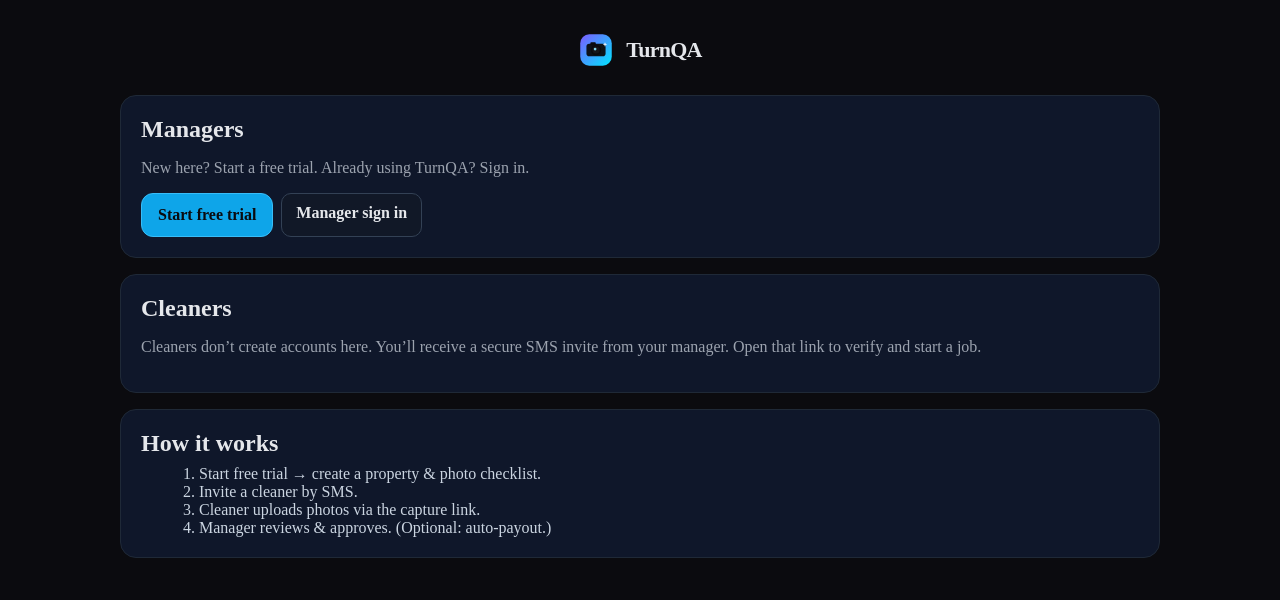
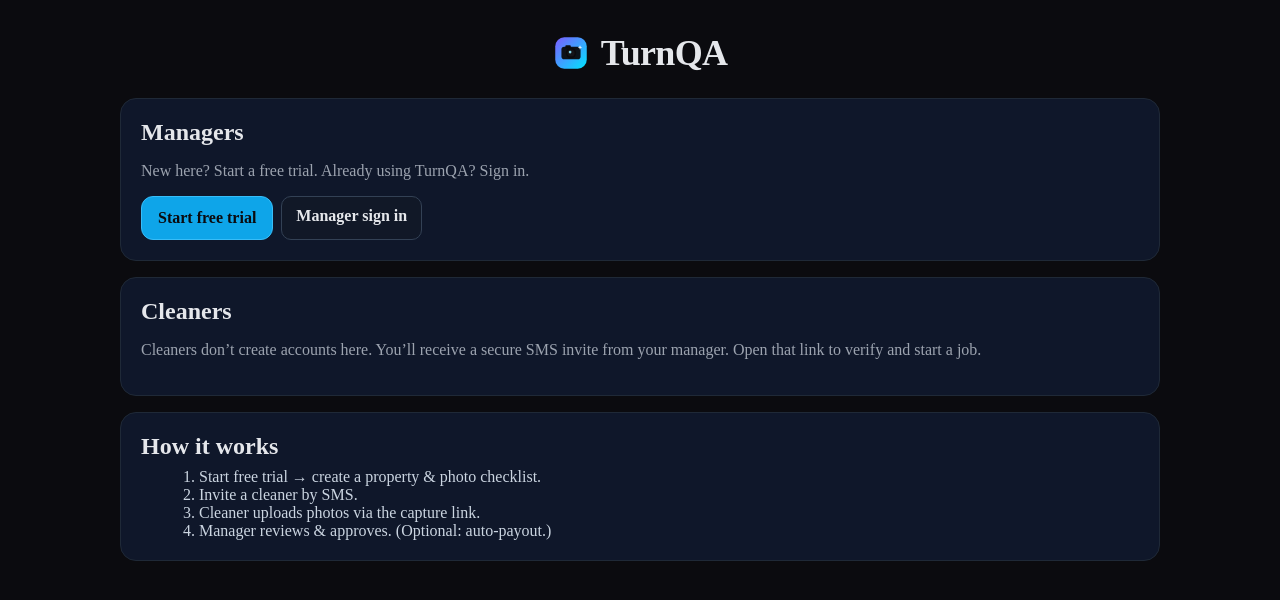
Before and after one commit to dmeadows001/turn-qa, a Next.js app: page / in a window 1280 px wide. Shown: the top 600 px of the page. Built offline with nearby package versions, Linux system fonts and the light colour scheme; no server answers.

Commit message:
Update index.js

```diff
--- a/pages/index.js
+++ b/pages/index.js
@@ -25,7 +25,8 @@ export default function Home() {
       title={
         <span style={{ display: 'inline-flex', alignItems: 'center', gap: 12 }}>
           <Image src="/logo-camera.svg" alt="" width={36} height={36} priority />
-          <span style={{ fontSize: 22, fontWeight: 700 }}>TurnQA</span>
+          {/* keep original title styling from ChromeDark */}
+          <span>TurnQA</span>
         </span>
       }
     >
```
